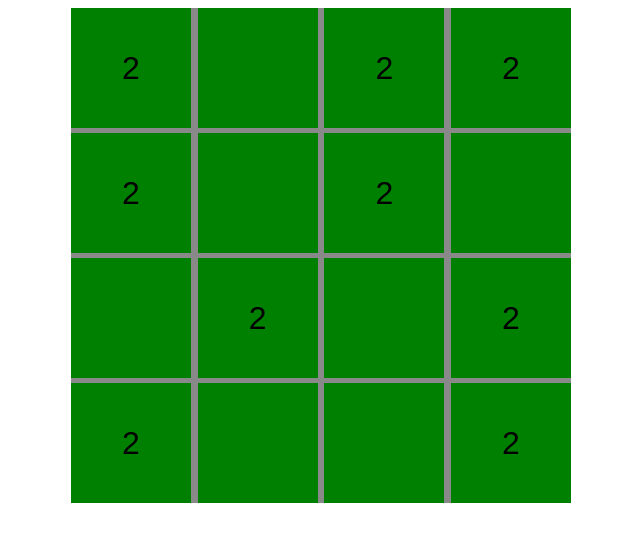
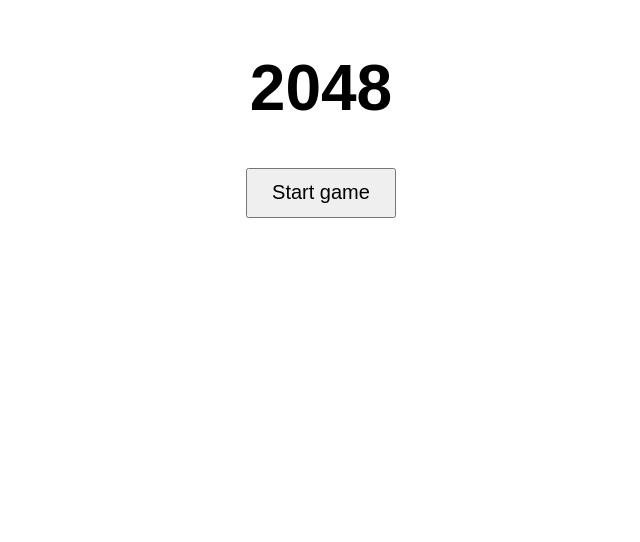
Before and after one commit to vsupruniuk/2048-game, a React (Create React App) app: page / in a window 1280 px wide. Shown: the top 542 px of the page, without its empty margins (319-959 px from the left). Built offline with nearby package versions, Linux system fonts and the light colour scheme.

Commit message:
Added a basic version of the start screen

```diff
--- a/src/App.scss
+++ b/src/App.scss
@@ -1,4 +1,5 @@
 .App {
   font-family: Arial, sans-serif;
   font-size: 32px;
+  box-sizing: border-box;
 }
--- a/src/App.tsx
+++ b/src/App.tsx
@@ -1,11 +1,20 @@
 import './App.scss';
-import React from 'react';
+import React, { useState } from 'react';
 import { GameField } from './components/GameField';
+import { StartScreen } from './components/StartScreen/StartScreen';
 
 const App: React.FC = () => {
+  const [isGameStarted, setIsGameStarted] = useState(false);
+
   return (
     <div className="App">
-      <GameField />
+      {isGameStarted ? (
+        <GameField />
+      ) : (
+        <StartScreen
+          startGame={() => setIsGameStarted(true)}
+        />
+      )}
     </div>
   );
 };
--- /dev/null
+++ b/src/components/StartScreen/StartScreen.scss
@@ -0,0 +1,13 @@
+.start-screen {
+  display: flex;
+  flex-direction: column;
+  align-items: center;
+  margin: 0 auto;
+  width: 500px;
+
+  &__button {
+    font-size: 20px;
+    height: 50px;
+    width: 150px;
+  }
+}
--- /dev/null
+++ b/src/components/StartScreen/StartScreen.tsx
@@ -0,0 +1,21 @@
+import React from 'react';
+import './StartScreen.scss';
+
+type Props = {
+  startGame: () => void
+};
+
+export const StartScreen: React.FC<Props> = React.memo(({ startGame }) => {
+  return (
+    <div className="start-screen">
+      <h1 className="start-screen__title">2048</h1>
+      <button
+        type="button"
+        className="start-screen__button"
+        onClick={() => startGame()}
+      >
+        Start game
+      </button>
+    </div>
+  );
+});
```
